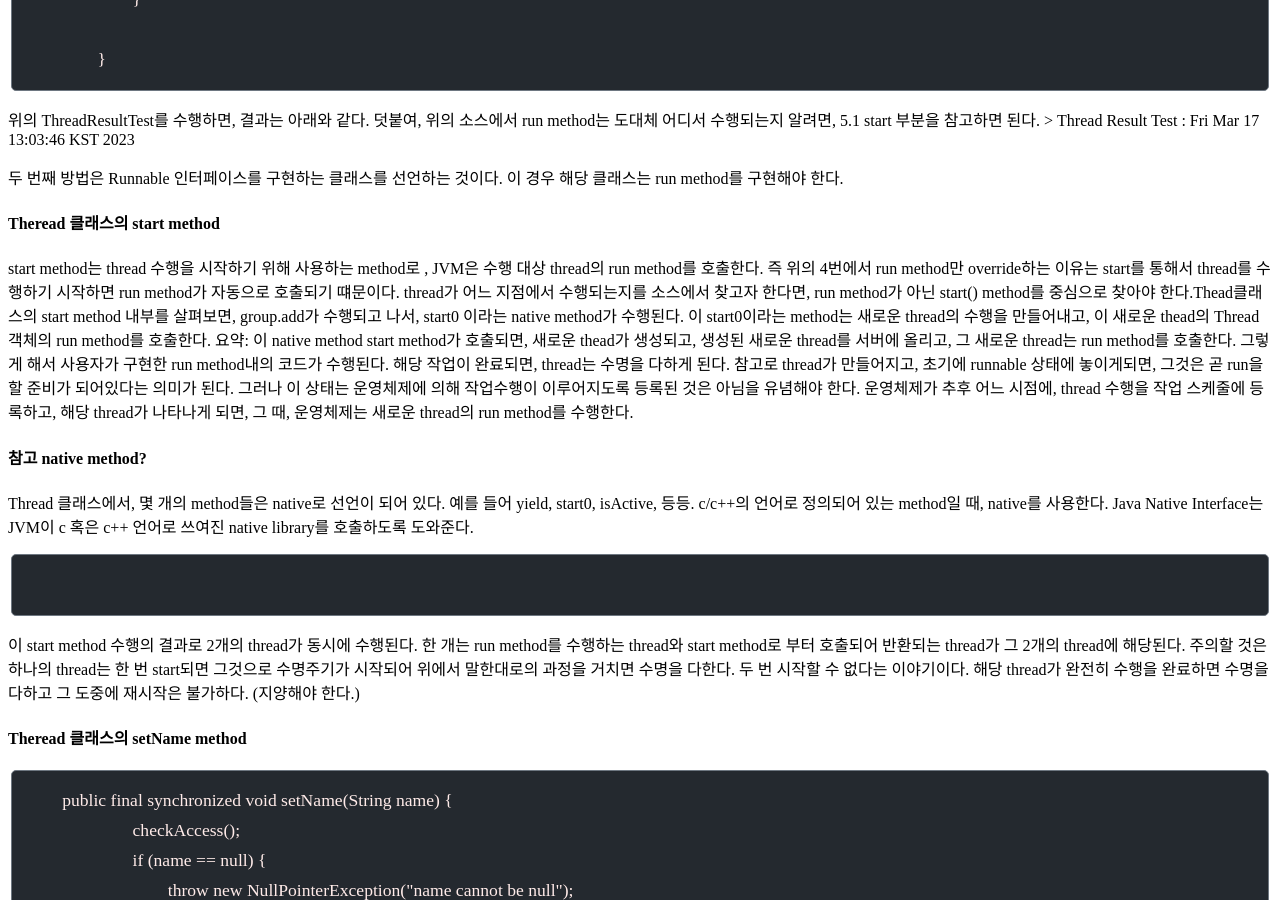
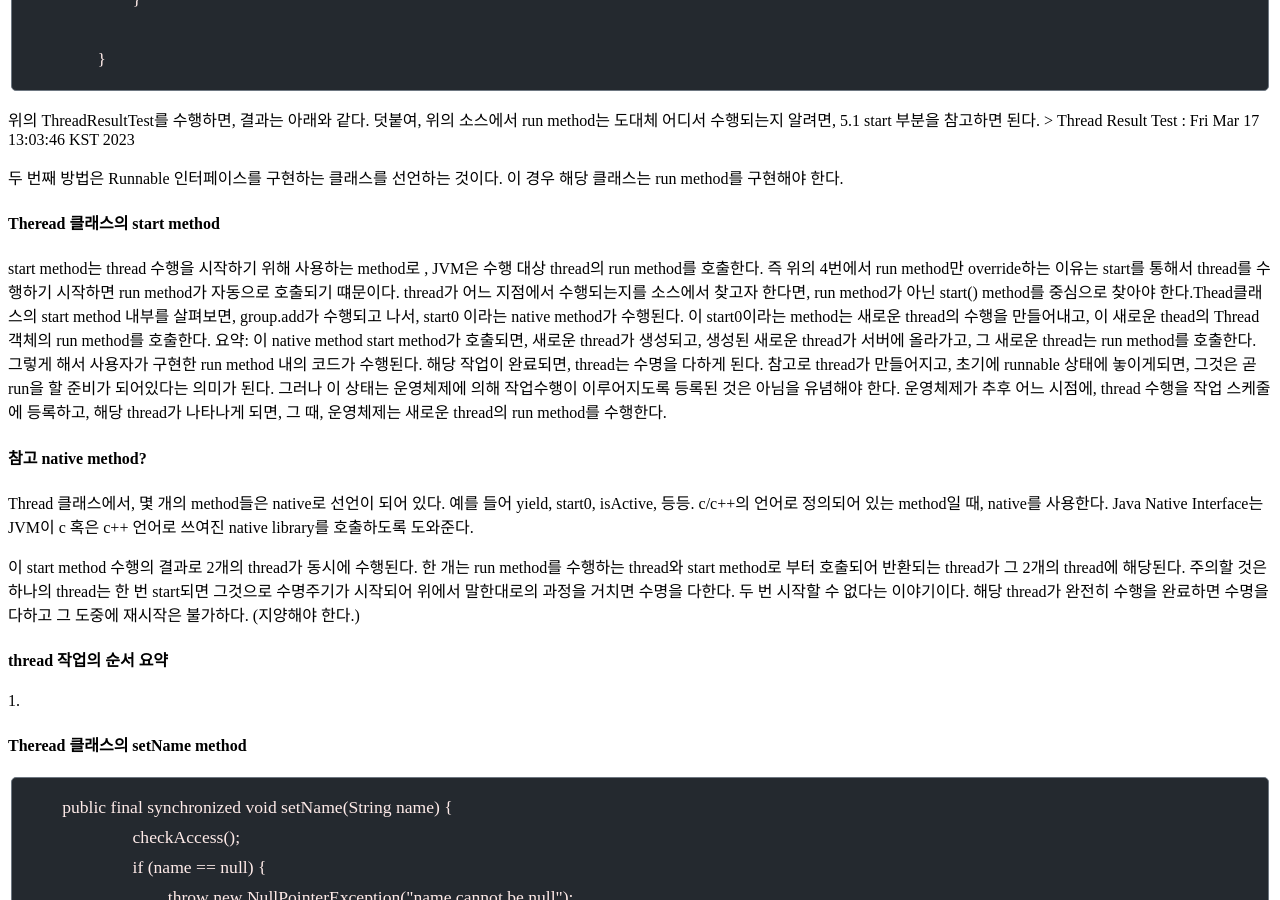
Before and after one commit to yunjj92/yunjj92.github.io, a Jekyll site: the page built from _posts/programming/language/java/2023-03-17-javaThread.md, in a window 1280 px wide and 900 px high, scrolled down 1807 px. Built offline with Jekyll 4.4.1, drawn with Linux system fonts in a browser that asks for light colours; some web fonts are replaced; some of the changed text lies outside the part shown.

```diff
--- a/_posts/programming/language/java/2023-03-17-javaThread.md
+++ b/_posts/programming/language/java/2023-03-17-javaThread.md
@@ -107,7 +107,7 @@ title: java Thead Class
 </h4>
 <p>
 	start method는 thread 수행을 시작하기 위해 사용하는 method로 , JVM은 수행 대상 thread의 run method를 호출한다. 즉 위의 4번에서 run method만 override하는 이유는 start를 통해서 thread를 수행하기 시작하면 run method가 자동으로 호출되기 떄문이다.  thread가 어느 지점에서 수행되는지를 소스에서 찾고자 한다면, run method가 아닌 start() method를 중심으로 찾아야 한다.Thead클래스의 start method 내부를 살펴보면, group.add가 수행되고 나서, start0 이라는 native method가 수행된다. 이 start0이라는 method는 새로운 thread의 수행을 만들어내고, 이 새로운 thead의 Thread 객체의 run method를 호출한다.
-	요약: 이 native method start method가 호출되면, 새로운 thead가 생성되고, 생성된 새로운 thread를 서버에 올리고, 그 새로운 thread는 run method를 호출한다. 그렇게 해서 사용자가 구현한 run method내의 코드가 수행된다. 해당 작업이 완료되면, thread는 수명을 다하게 된다. 참고로 thread가 만들어지고, 초기에 runnable 상태에 놓이게되면, 그것은 곧 run을 할 준비가 되어있다는 의미가 된다. 그러나 이 상태는 운영체제에 의해 작업수행이 이루어지도록 등록된 것은 아님을 유념해야 한다. 운영체제가 추후 어느 시점에, thread 수행을 작업 스케줄에 등록하고, 해당 thread가 나타나게 되면, 그 때, 운영체제는 새로운 thread의 run method를 수행한다.
+	요약: 이 native method start method가 호출되면, 새로운 thread가 생성되고, 생성된 새로운 thread가 서버에 올라가고, 그 새로운 thread는 run method를 호출한다. 그렇게 해서 사용자가 구현한 run method 내의 코드가 수행된다. 해당 작업이 완료되면, thread는 수명을 다하게 된다. 참고로 thread가 만들어지고, 초기에 runnable 상태에 놓이게되면, 그것은 곧 run을 할 준비가 되어있다는 의미가 된다. 그러나 이 상태는 운영체제에 의해 작업수행이 이루어지도록 등록된 것은 아님을 유념해야 한다. 운영체제가 추후 어느 시점에, thread 수행을 작업 스케줄에 등록하고, 해당 thread가 나타나게 되면, 그 때, 운영체제는 새로운 thread의 run method를 수행한다.
 </p>
 <h4>
 	참고 native method?
@@ -115,11 +115,14 @@ title: java Thead Class
 <p>
 	Thread 클래스에서, 몇 개의 method들은 native로 선언이 되어 있다. 예를 들어 yield, start0, isActive, 등등. c/c++의 언어로 정의되어 있는 method일 때, native를 사용한다. Java Native Interface는 JVM이  c 혹은 c++ 언어로 쓰여진 native library를 호출하도록 도와준다.
 </p>
-<pre class="codeblock">
-
-</pre>
 <p>
 	이 start method 수행의 결과로 2개의 thread가 동시에 수행된다. 한 개는 run method를 수행하는 thread와 start method로 부터 호출되어 반환되는 thread가 그 2개의 thread에 해당된다. 주의할 것은 하나의 thread는 한 번 start되면 그것으로 수명주기가 시작되어 위에서 말한대로의 과정을 거치면 수명을 다한다. 두 번 시작할 수 없다는 이야기이다. 해당 thread가 완전히 수행을 완료하면 수명을 다하고 그 도중에 재시작은 불가하다. (지양해야 한다.)
+</p>
+<h4>
+	thread 작업의 순서 요약
+</h4>
+<p>
+	1.
 </p>
 <h4>
 	Theread 클래스의 setName method
@@ -183,4 +186,10 @@ security manager의 기본 역할은 예외를 뱉기 전에, 작업 수행의
 <p>
 	주의할 점은, 만약 system에 securityManager가 세팅되어 있지 않아도 security는 null이 되기 때문에 setting 후 사용해야 한다.
 </p>
+<h4>
+	Runtime Class?
+</h4>
+<p>
+	Runtime 클래스는 애플리케이션이
+</p>
 </article>
```
Also changed, not shown: _posts/programming/webDevelopment/2023-04-24-eclipse.md (added, +15 -0 lines).
